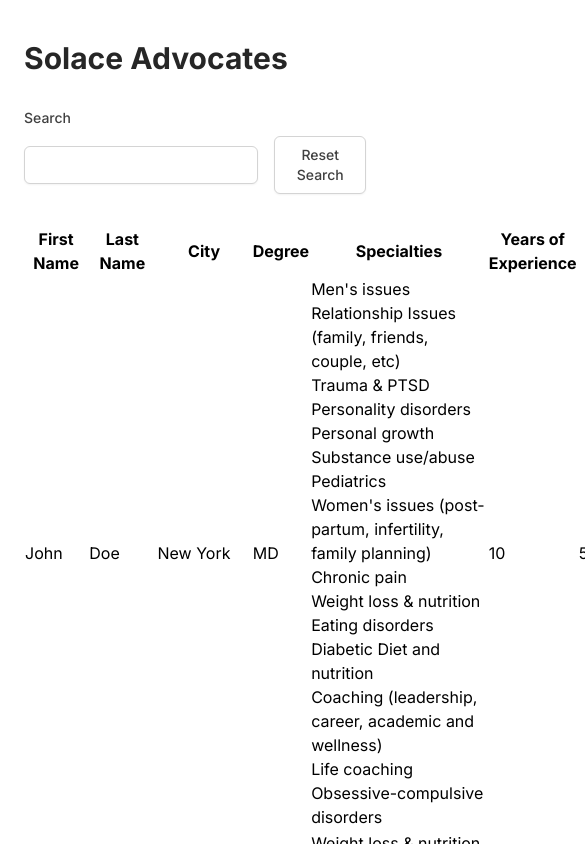
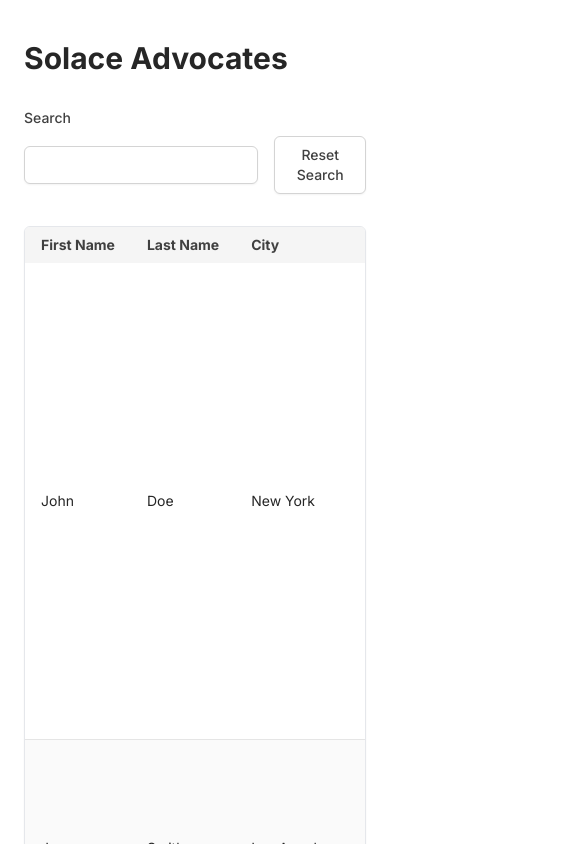
Before and after one commit to georgeoster/solace-candidate-assignment, a Next.js app: page / in a window 390 px wide. Shown: the top 844 px of the page, 585 px wide, since content can reach past the window. Built offline with nearby package versions, Linux system fonts and the light colour scheme.

Commit message:
Style: Advocates Table (#11)
Full-width layout with scrollable overflow
Zebra striping and row separation
Formatted phone numbers to `(555) 555-5555`
Row hover state
No changes to functionality

```diff
--- a/src/app/components/AdvocatesTable.tsx
+++ b/src/app/components/AdvocatesTable.tsx
@@ -4,34 +4,43 @@ interface AdvocatesTableProps {
   advocates: Advocate[];
 }
 
+const formatPhoneNumber = (phone: number): string => {
+  const str = phone.toString().padStart(10, "0");
+  const area = str.slice(0, 3);
+  const prefix = str.slice(3, 6);
+  const line = str.slice(6);
+  return `(${area}) ${prefix}-${line}`;
+}
+
 export default function AdvocatesTable({ advocates }: AdvocatesTableProps) {
   return (
-    <table>
-      <thead>
+    <div className="overflow-x-auto border rounded-md shadow-sm">
+      <table className="min-w-full border-collapse">
+        <thead className="bg-neutral-100 text-neutral-700 text-left text-sm font-medium">
           <tr>
-          <th>First Name</th>
-          <th>Last Name</th>
-          <th>City</th>
-          <th>Degree</th>
-          <th>Specialties</th>
-          <th>Years of Experience</th>
-          <th>Phone Number</th>
+            <th className="px-4 py-2 whitespace-nowrap">First Name</th>
+            <th className="px-4 py-2 whitespace-nowrap">Last Name</th>
+            <th className="px-4 py-2">City</th>
+            <th className="px-4 py-2">Degree</th>
+            <th className="px-4 py-2">Specialties</th>
+            <th className="px-4 py-2 whitespace-nowrap">Years of Experience</th>
+            <th className="px-4 py-2 whitespace-nowrap">Phone Number</th>
           </tr>
         </thead>
-      <tbody>
+        <tbody className="text-sm text-neutral-800 divide-y divide-neutral-200">
           {advocates.map((advocate) => (
-          <tr key={advocate.phoneNumber}>
-            <td>{advocate.firstName}</td>
-            <td>{advocate.lastName}</td>
-            <td>{advocate.city}</td>
-            <td>{advocate.degree}</td>
-            <td>
+            <tr key={advocate.phoneNumber} className="even:bg-neutral-50 hover:bg-sky-50 transition-colors">
+              <td className="px-4 py-2">{advocate.firstName}</td>
+              <td className="px-4 py-2">{advocate.lastName}</td>
+              <td className="px-4 py-2">{advocate.city}</td>
+              <td className="px-4 py-2">{advocate.degree}</td>
+              <td className="px-4 py-2 text-sm text-neutral-700">
                 {advocate.specialties.map((specialty, index) => (
-                <div key={index}>{specialty}</div>
+                  <span key={index} className="block">{specialty}</span>
                 ))}
               </td>
-            <td>{advocate.yearsOfExperience}</td>
-            <td>{advocate.phoneNumber}</td>
+              <td className="px-4 py-2 text-center">{advocate.yearsOfExperience}</td>
+              <td className="px-4 py-2 whitespace-nowrap">{formatPhoneNumber(advocate.phoneNumber)}</td>
             </tr>
           ))}
           {advocates.length === 0 && (
@@ -43,5 +52,6 @@ export default function AdvocatesTable({ advocates }: AdvocatesTableProps) {
           )}
         </tbody>
       </table>
+    </div>
   );
 }
```
Also changed, not shown: 1 other file (tests, documents, lock files or other folders). Lines whose indentation alone changed are shown as unchanged.
